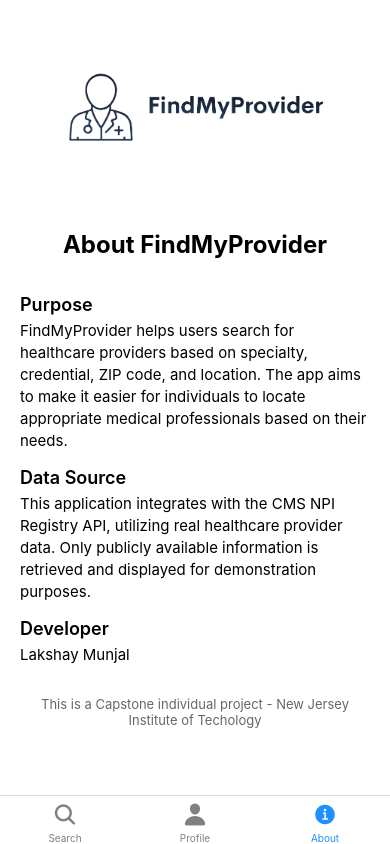
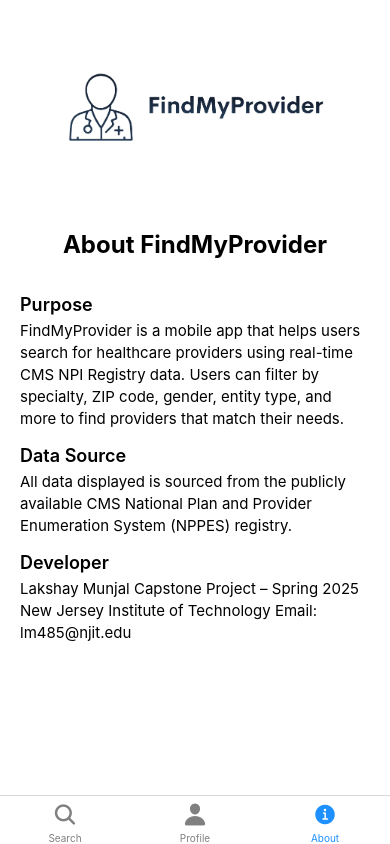
Before and after one commit to LakshayMunjal-dev/FindMyProvider, a React Native app: screen /About in a window 390 px wide. Built offline with nearby package versions, Linux system fonts and the light colour scheme.

Commit message:
Revise About screen content and developer info for final version

```diff
--- a/screens/AboutScreen.js
+++ b/screens/AboutScreen.js
@@ -11,24 +11,23 @@
 
       <Text style={styles.sectionTitle}>Purpose</Text>
       <Text style={styles.text}>
-        FindMyProvider helps users search for healthcare providers based on specialty, credential, ZIP code, and location.
-        The app aims to make it easier for individuals to locate appropriate medical professionals based on their needs.
+        FindMyProvider is a mobile app that helps users search for healthcare providers using real-time CMS NPI Registry data.
+        Users can filter by specialty, ZIP code, gender, entity type, and more to find providers that match their needs.
       </Text>
 
       <Text style={styles.sectionTitle}>Data Source</Text>
       <Text style={styles.text}>
-        This application integrates with the CMS NPI Registry API, utilizing real healthcare provider data.
-        Only publicly available information is retrieved and displayed for demonstration purposes.
+        All data displayed is sourced from the publicly available CMS National Plan and Provider Enumeration System (NPPES) registry.
       </Text>
 
       <Text style={styles.sectionTitle}>Developer</Text>
       <Text style={styles.text}>
         Lakshay Munjal
+        Capstone Project – Spring 2025
+        New Jersey Institute of Technology
+        Email: lm485@njit.edu
       </Text>
 
-      <Text style={styles.footer}>
-        This is a Capstone individual project - New Jersey Institute of Techology
-      </Text>
     </ScrollView>
   );
 }
```
